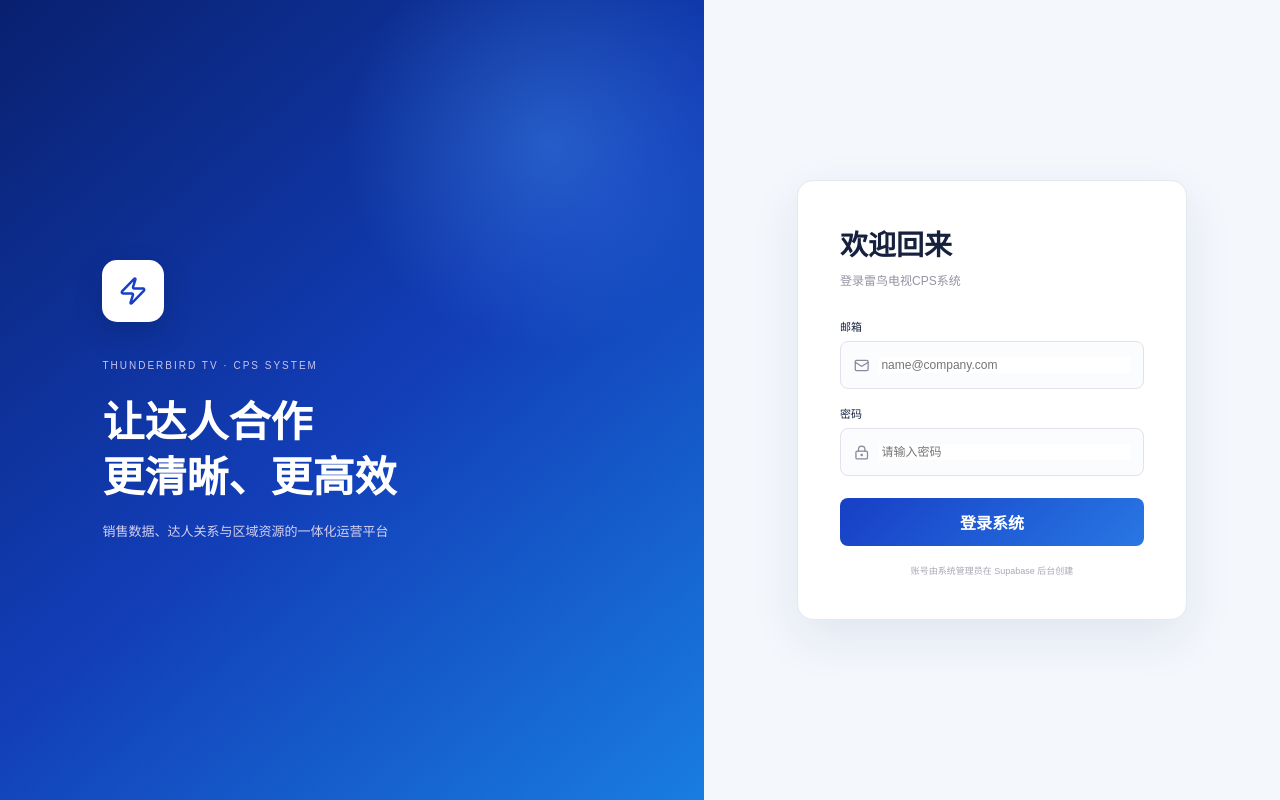
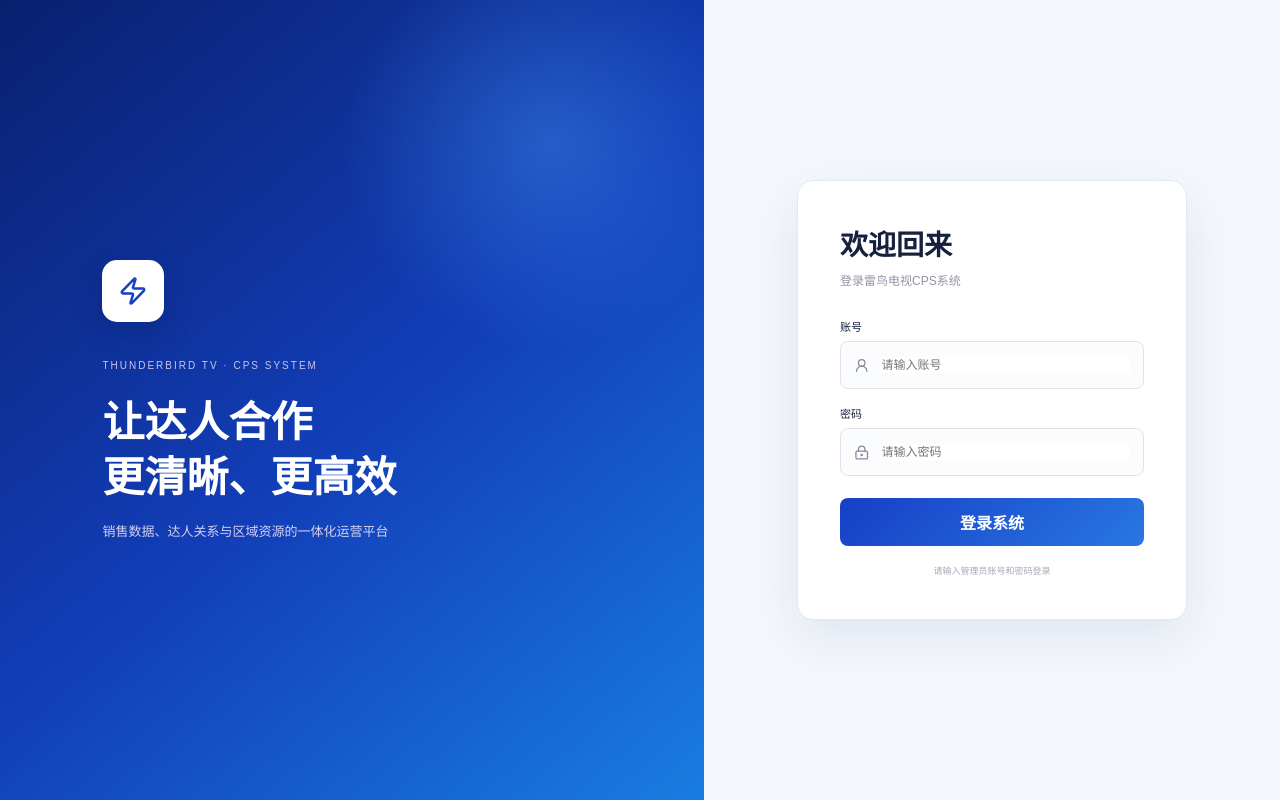
Before and after one commit to Kk-bot-zeng/CPS-, a Next.js app: page /login in a window 1280 px wide. Built offline with nearby package versions, Linux system fonts and the light colour scheme.

Commit message:
fix: use account login instead of email

```diff
--- a/app/api/auth/login/route.ts
+++ b/app/api/auth/login/route.ts
@@ -8,7 +8,7 @@
   const result = await sql<{id:string;email:string;password_hash:string}>("select id,email,password_hash from app_users where lower(email)=lower($1) and active=true", [String(email || "")]);
   const user = result.rows[0];
   if (!user || !(await bcrypt.compare(String(password || ""), user.password_hash)))
-    return NextResponse.json({ error: "邮箱或密码错误" }, { status: 401 });
+    return NextResponse.json({ error: "账号或密码错误" }, { status: 401 });
   const response = NextResponse.json({ ok: true });
   response.cookies.set(sessionCookie, signSession({ id: user.id, email: user.email }), { httpOnly: true, secure: process.env.NODE_ENV === "production", sameSite: "lax", maxAge: 604800, path: "/" });
   return response;
--- a/app/login/page.tsx
+++ b/app/login/page.tsx
@@ -2,23 +2,79 @@
 
 import { useState } from "react";
 import { useRouter } from "next/navigation";
-import { LockKeyhole, Mail, Zap } from "lucide-react";
+import { LockKeyhole, UserRound, Zap } from "lucide-react";
 
 export default function LoginPage() {
   const router = useRouter();
-  const [email, setEmail] = useState("");
+  const [account, setAccount] = useState("");
   const [password, setPassword] = useState("");
   const [error, setError] = useState("");
   const [loading, setLoading] = useState(false);
+
   async function submit(e: React.FormEvent) {
-    e.preventDefault(); setLoading(true); setError("");
+    e.preventDefault();
+    setLoading(true);
+    setError("");
     try {
-      const response = await fetch("/api/auth/login", { method: "POST", headers: { "Content-Type": "application/json" }, body: JSON.stringify({ email, password }) });
+      const response = await fetch("/api/auth/login", {
+        method: "POST",
+        headers: { "Content-Type": "application/json" },
+        body: JSON.stringify({ email: account, password }),
+      });
       const result = await response.json();
       if (!response.ok) throw new Error(result.error || "登录失败");
-      router.replace("/"); router.refresh();
-    } catch (err) { setError(err instanceof Error ? err.message : "登录失败"); }
-    finally { setLoading(false); }
+      router.replace("/");
+      router.refresh();
+    } catch (err) {
+      setError(err instanceof Error ? err.message : "登录失败");
+    } finally {
+      setLoading(false);
+    }
   }
-  return <main className="login-page"><section className="login-brand"><div className="login-logo"><Zap size={30}/></div><p>THUNDERBIRD TV · CPS SYSTEM</p><h1>让达人合作<br/>更清晰、更高效</h1><span>销售数据、达人关系与区域资源的一体化运营平台</span></section><section className="login-card"><div><h2>欢迎回来</h2><p>登录雷鸟电视CPS系统</p><form onSubmit={submit}><label>邮箱</label><div className="login-input"><Mail size={17}/><input type="email" autoComplete="username" value={email} onChange={e=>setEmail(e.target.value)} placeholder="name@company.com" required/></div><label>密码</label><div className="login-input"><LockKeyhole size={17}/><input type="password" autoComplete="current-password" value={password} onChange={e=>setPassword(e.target.value)} placeholder="请输入密码" required/></div>{error&&<div className="login-error">{error}</div>}<button disabled={loading}>{loading?"正在登录…":"登录系统"}</button></form><small>账号由系统管理员在 Supabase 后台创建</small></div></section></main>;
+
+  return (
+    <main className="login-page">
+      <section className="login-brand">
+        <div className="login-logo"><Zap size={30} /></div>
+        <p>THUNDERBIRD TV · CPS SYSTEM</p>
+        <h1>让达人合作<br />更清晰、更高效</h1>
+        <span>销售数据、达人关系与区域资源的一体化运营平台</span>
+      </section>
+      <section className="login-card">
+        <div>
+          <h2>欢迎回来</h2>
+          <p>登录雷鸟电视CPS系统</p>
+          <form onSubmit={submit}>
+            <label>账号</label>
+            <div className="login-input">
+              <UserRound size={17} />
+              <input
+                type="text"
+                autoComplete="username"
+                value={account}
+                onChange={(e) => setAccount(e.target.value)}
+                placeholder="请输入账号"
+                required
+              />
+            </div>
+            <label>密码</label>
+            <div className="login-input">
+              <LockKeyhole size={17} />
+              <input
+                type="password"
+                autoComplete="current-password"
+                value={password}
+                onChange={(e) => setPassword(e.target.value)}
+                placeholder="请输入密码"
+                required
+              />
+            </div>
+            {error && <div className="login-error">{error}</div>}
+            <button disabled={loading}>{loading ? "正在登录…" : "登录系统"}</button>
+          </form>
+          <small>请输入管理员账号和密码登录</small>
+        </div>
+      </section>
+    </main>
+  );
 }
```
